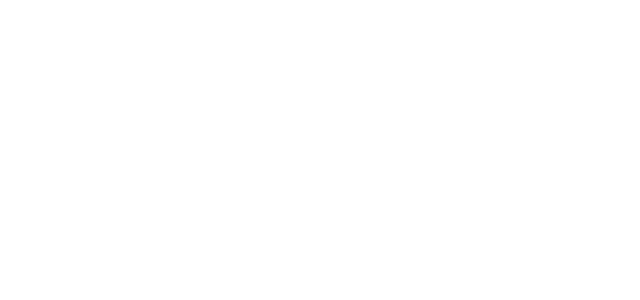
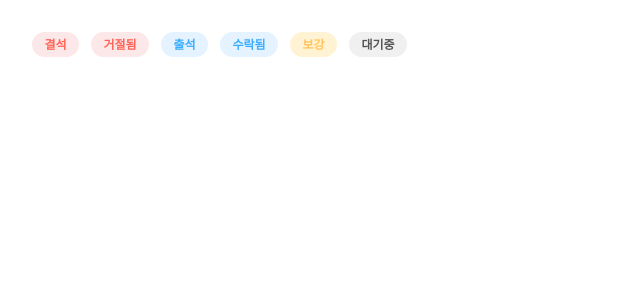
Before and after one commit to DgswTeamOption/Refit_Web, a React (Vite) app: page / in a window 1280 px wide. Shown: the top 300 px of the page, without its empty margins (0-640 px from the left). Built offline with nearby package versions, Linux system fonts and the light colour scheme; a web font is replaced by a local one.

Commit message:
feat:Condition 개발

```diff
--- a/src/App.jsx
+++ b/src/App.jsx
@@ -1,9 +1,21 @@
 import React from 'react';
-import Button from './components/Button/Button';
+import Container from "./components/Condition/Condition.jsx";
+import Condition from "./components/Condition/Condition.jsx";
 function App() {
 
   return (
-    <div>
+    <div style={{
+      display: "flex",
+      gap:"12px",
+      padding:"24px",
+      flexFlow:"wrap",
+    }}>
+      <Condition status="결석" />
+      <Condition status="거절됨" />
+      <Condition status="출석" />
+      <Condition status="수락됨" />
+      <Condition status="보강" />
+      <Condition status="대기중" />
     </div>
   );
 }
--- /dev/null
+++ b/src/components/Condition/Condition.css
@@ -0,0 +1,43 @@
+.condition {
+    display: inline-flex;
+    align-items: center;
+    justify-content: center;
+    box-sizing: border-box;
+    height: 25px;
+    padding: 0;
+    flex-shrink: 0;
+    border-radius: 999px;
+    font-size: 12px;
+    font-weight: 700;
+    line-height: 1;
+    white-space: nowrap;
+    vertical-align: middle;
+}
+
+.condition--short {
+    width: 47px;
+}
+
+.condition--long {
+    width: 58px;
+}
+
+.condition--red {
+    color: #ff6458;
+    background-color: #fce8e8;
+}
+
+.condition--blue {
+    color: #3daeff;
+    background-color: #e4f3ff;
+}
+
+.condition--yellow {
+    color: #ffc45b;
+    background-color: #fff3d4;
+}
+
+.condition--gray {
+    color: #555555;
+    background-color: #f0f0f0;
+}
--- /dev/null
+++ b/src/components/Condition/Condition.jsx
@@ -0,0 +1,24 @@
+import "./Condition.css";
+
+const conditionColors = {
+    결석: "red",
+    거절됨: "red",
+    출석: "blue",
+    수락됨: "blue",
+    보강: "yellow",
+    대기중: "gray",
+};
+
+export default function Condition({ status = "대기중" }) {
+    const color = conditionColors[status];
+
+    if (!color) return null;
+
+    const size = status.length === 2 ? "short" : "long";
+
+    return (
+        <span className={`condition condition--${color} condition--${size}`}>
+      {status}
+    </span>
+    );
+}
```
Also changed, not shown: src/components/MemoBlock/MemoBlock.css (deleted), src/components/MemoBlock/MemoBlock.jsx (deleted).
